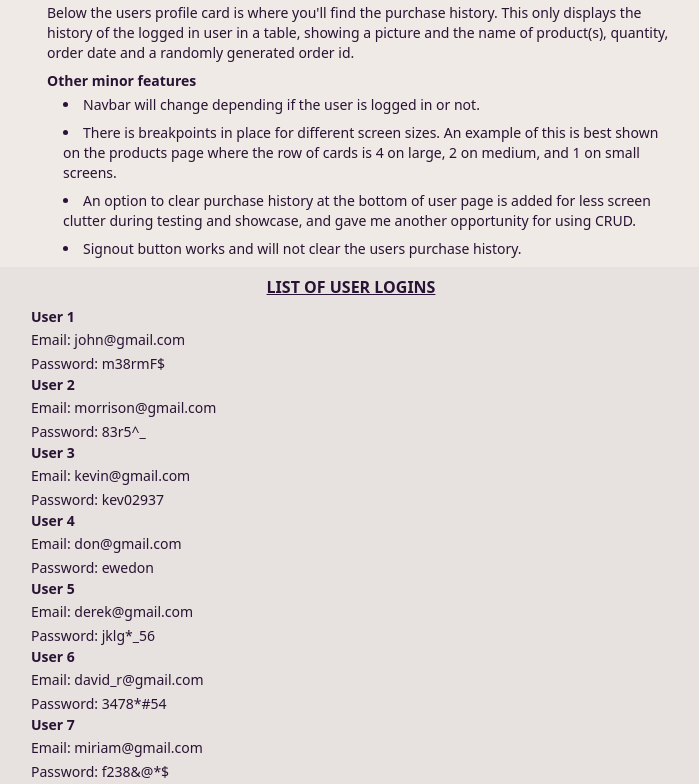
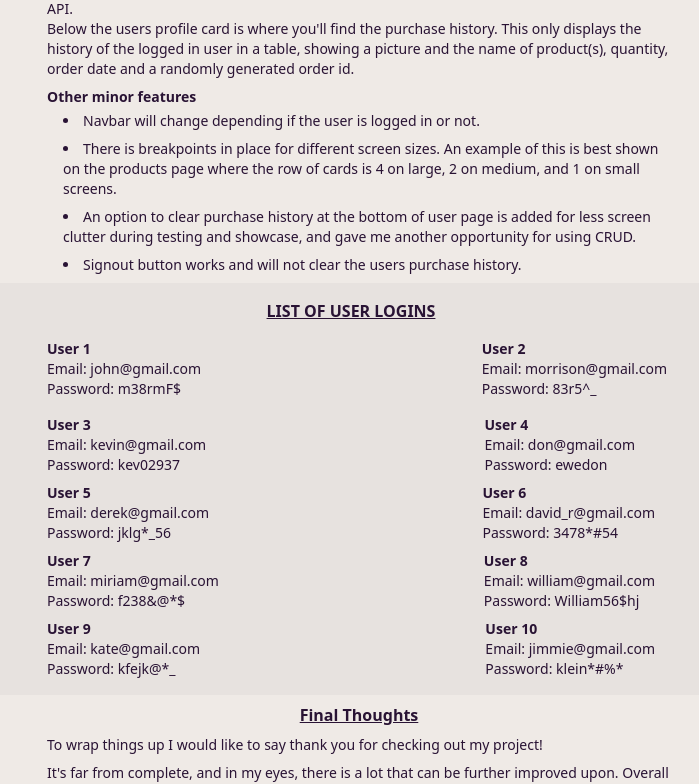
Before and after one commit to Mlaurgaard/vue-prios-term-two, a Vue app: page /about in a window 1280 px wide. Shown: the part 2013-2797 px from the top of the page, without its empty margins (289-988 px from the left). Built offline with nearby package versions, Linux system fonts and the light colour scheme.

Commit message:
AboutView List, final thoughts and sources
Need to check breakpoint and proof read.
Made list of users.
Finished final thoughts section.
Working on adding sources to the bottom of page as the finishing touch.

```diff
--- a/src/views/AboutView.vue
+++ b/src/views/AboutView.vue
@@ -2,27 +2,28 @@
   <!-- Title -->
   <h1 class="mx-auto my-4 font-bold text-lg">ABOUT</h1>
   <!-- Table of content Background -->
-  <div class="lg:w-1/2 lg:mx-auto lg:pl-2">
+  <div class="lg:w-1/2 lg:mx-auto">
     <!-- Table of Content -->
     <div class="mb-4">
       <div class="ml-5 mb-1 text-sm font-bold underline">Table of content</div>
       <li class="ml-8 text-xs">Introduction</li>
       <li class="ml-8 text-xs">Tools</li>
       <li class="ml-8 text-xs">Overview</li>
-      <li class="ml-8 text-xs">"placeholder"</li>
+      <li class="ml-8 text-xs">List of Users</li>
+      <li class="ml-8 text-xs">Final Thoughts</li>
     </div>
   </div>
   <!-- Intro Container Background -->
   <div class="flex flex-col w-full bg-base-200 lg:mx-auto">
     <!-- Intro Container Content -->
-    <div class="lg:w-1/2 lg:mx-auto lg:text-center">
+    <div class="lg:w-1/2 lg:mx-auto">
       <!-- Intro Title -->
-      <div class="ml-4 mt-2 md:mx-auto font-bold underline">
+      <div class="ml-4 mt-2 md:mx-auto font-bold underline text-center">
         <p>Introduction</p>
       </div>
       <!-- Intro content -->
       <div class="ml-4 md:flex-col text-sm font-bolder">
-        <p class="my-2 text-center">
+        <p class="my-2">
           Hello, my name is Mike and welcome to my very first Vue project!
         </p>
         <p>
@@ -234,65 +235,118 @@
 
   <!-- Displayed Login information container -->
   <div class="lg:w-1/2 lg:mx-auto">
-    <h3 class="my-2 font-bold underline text-center">LIST OF USER LOGINS</h3>
+    <h3 class="my-4 font-bold underline text-center">LIST OF USER LOGINS</h3>
+    <!-- Content container -->
+    <!-- USERS -->
+    <!-- 1 & 2 -->
+    <div class="ml-4 mb-2 pr-1 lg:flex lg:justify-between">
       <span class="mb-2 text-sm">
         <p class="font-bold">User 1</p>
-      Email: john@gmail.com <br />
-      Password: m38rmF$
+        <p>Email: john@gmail.com</p>
+        <p>Password: m38rmF$</p>
       </span>
-    <br />
       <span class="text-sm">
         <p class="font-bold">User 2</p>
-      Email: morrison@gmail.com <br />
-      Password: 83r5^_
+        <p>Email: morrison@gmail.com</p>
+        <p>Password: 83r5^_</p>
       </span>
-    <br />
+    </div>
+    <!-- 3 & 4 -->
+    <div class="ml-4 mb-2 pr-9 lg:flex lg:justify-between">
       <span class="text-sm">
         <p class="font-bold">User 3</p>
-      Email: kevin@gmail.com <br />
-      Password: kev02937
+        <p>Email: kevin@gmail.com</p>
+        <p>Password: kev02937</p>
       </span>
-    <br />
       <span class="text-sm">
         <p class="font-bold">User 4</p>
-      Email: don@gmail.com <br />
-      Password: ewedon
+        <p>Email: don@gmail.com</p>
+        <p>Password: ewedon</p>
       </span>
-    <br />
+    </div>
+    <!-- 5 & 6 -->
+    <div class="ml-4 mb-2 pr-4 lg:flex lg:justify-between">
       <span class="text-sm">
         <p class="font-bold">User 5</p>
-      Email: derek@gmail.com <br />
-      Password: jklg*_56
+        <p>Email: derek@gmail.com</p>
+        <p>Password: jklg*_56</p>
       </span>
-    <br />
       <span class="text-sm">
         <p class="font-bold">User 6</p>
-      Email: david_r@gmail.com <br />
-      Password: 3478*#54
+        <p>Email: david_r@gmail.com</p>
+        <p>Password: 3478*#54</p>
       </span>
-    <br />
+    </div>
+    <!-- 7 & 8 -->
+    <div class="ml-4 mb-2 pr-4 lg:flex lg:justify-between">
       <span class="text-sm">
         <p class="font-bold">User 7</p>
-      Email: miriam@gmail.com <br />
-      Password: f238&@*$
+        <p>Email: miriam@gmail.com</p>
+        <p>Password: f238&@*$</p>
       </span>
-    <br />
       <span class="text-sm">
         <p class="font-bold">User 8</p>
-      Email: william@gmail.com <br />
-      Password: William56$hj
+        <p>Email: william@gmail.com</p>
+        <p>Password: William56$hj</p>
       </span>
-    <br />
+    </div>
+    <!-- 9 & 10 -->
+    <div class="ml-4 mb-4 pr-4 lg:flex lg:justify-between">
       <span class="text-sm">
         <p class="font-bold">User 9</p>
-      Email: kate@gmail.com <br />
-      Password: kfejk@*_
+        <p>Email: kate@gmail.com</p>
+        <p>Password: kfejk@*_</p>
       </span>
-    <br />
       <span class="text-sm">
         <p class="font-bold">User 10</p>
-      Email: jimmie@gmail.com <br />
-      Password: klein*#%*
+        <p>Email: jimmie@gmail.com</p>
+        <p>Password: klein*#%*</p>
       </span>
     </div>
+  </div>
+  <!-- Final Thoughts Background Container -->
+  <div class="flex flex-col w-full bg-base-200">
+    <div class="lg:w-1/2 lg:mx-auto">
+      <!-- Title -->
+      <h1 class="ml-4 my-2 font-bold underline text-center">Final Thoughts</h1>
+      <!-- Final thoughts content container -->
+      <div class="ml-4 md:flex-col text-sm font-bolder">
+        <p>
+          To wrap things up I would like to say thank you for checking out my
+          project!
+        </p>
+        <p class="my-2">
+          It's far from complete, and in my eyes, there is a lot that can be
+          further improved upon. Overall though, I am pretty happy with how it
+          turned out, especially considering I started learning vue close to 5
+          months ago.
+        </p>
+        <p class="my-2">
+          In hindsight I could become better at planning ahead. Being more
+          consistent with the order of attributes, classes and wiriting comments
+          could save a lot of time and headache throughout the development
+          process.
+        </p>
+        <p class="my-2">
+          Although I've only been doing this for a shot amount of time, I have
+          learned a lot and I'm happy to say, I look forward to continuing my
+          journey into web development.
+        </p>
+        <p class="mb-4">- Mike</p>
+      </div>
+    </div>
+  </div>
+  <!-- Sources -->
+  <div class="flex flex-col w-full">
+    <h1 class="my-2 font-bold underline text-center">Sources</h1>
+    <div class="lg:w-1/2 lg:mx-auto lg: text-center">
+      <p>Vue Docs</p>
+      <p>Tailwind Docs</p>
+      <p>Daisyui Docs</p>
+      <p>W3Schools</p>
+      <p>Stackoverflow</p>
+      <p>Mozilla Web Dev</p>
+      <p>ChaptGPT</p>
+    </div>
+  </div>
 </template>
```
Lines whose indentation alone changed are shown as unchanged.
